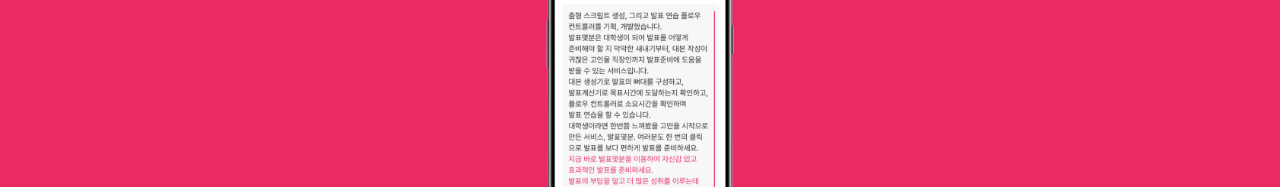
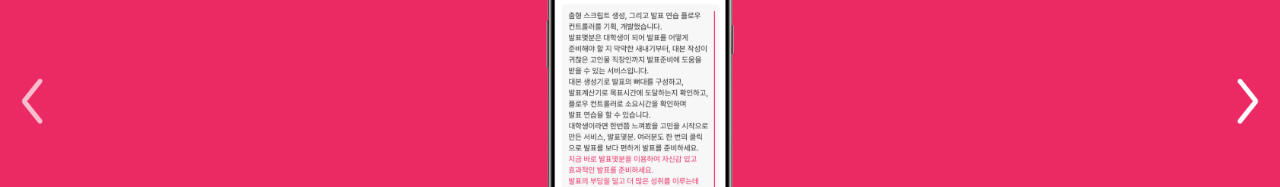
Before and after one commit to MatchaKim/balpyo_helper_CMS, a Nuxt app: page / in a window 1280 px wide. Shown: the part 266-453 px from the top of the page. Built offline with nearby package versions, Linux system fonts and the light colour scheme.

Commit message:
Feat : 화살표 추가

```diff
--- a/pages/index.vue
+++ b/pages/index.vue
@@ -1,5 +1,5 @@
 <template>
-  <div class="hello" style="position: relative; height: 90vh;">
+  <div class="hello" style="position: relative; height: 90vh">
     <div
       style="
         position: absolute;
@@ -22,8 +22,32 @@
           inactivated: currentSlide !== index,
         }"
       ></div>
+
+      <div
+        style="
+          position: absolute;
+          top: 40vh;
+          left: 50%;
+          transform: translateX(-50%);
+          z-index: 100;
+          width: 100vw;
+          display: flex;
+          justify-content: space-between;
+          gap: 10px;
+        "
+      >
+        <div>
+          <img src="/static/next icon inactivated.png" style="height: 8vh; pointer-events: none;" v-if="currentSlide==1"/>
+          <img src="/static/next icon.png" style="height: 8vh; pointer-events: none; transform: rotate(180deg)" v-else />
+        </div>
+        <div>
+          <img src="/static/next icon inactivated.png" style="height: 8vh; pointer-events: none; transform: rotate(180deg)" v-if="currentSlide==4"/>
+          <img src="/static/next icon.png" style="height: 8vh; pointer-events: none;" v-else />
+        </div>
+      </div>
     </div>
     <swiper
+    style="width:100vw"
       :slides-per-view="1"
       :space-between="0"
       :modules="modules"
@@ -34,17 +58,22 @@
       }"
     >
       <swiper-slide v-for="(item, index) in data" :key="'slide-' + index">
-        <OnBoardingCard :mainText="item.mainText" :subText="item.subText" :myPage="index+1" />
+        <OnBoardingCard
+          :mainText="item.mainText"
+          :subText="item.subText"
+          :myPage="index + 1"
+        />
       </swiper-slide>
       <swiper-slide><MainPromotionCard /></swiper-slide>
     </swiper>
     <div
-
-  :style="{ transform: currentSlide == 4 ? 'translateX(-50%) translateY(-26vh)' : 'translateX(-50%)' }"
-  class="download-button-container"
->
-      <DownLoadButton
-      />
+      :style="{
+        transform:
+          currentSlide == 4 ? 'translateX(-50%) translateY(-26vh)' : 'translateX(-50%)',
+      }"
+      class="download-button-container"
+    >
+      <DownLoadButton />
     </div>
   </div>
 </template>
@@ -103,7 +132,6 @@ a {
 .hello {
   width: 100%;
   height: 100%;
-
 }
 .activated,
 .inactivated {
@@ -124,7 +152,6 @@ a {
   border-radius: 5px;
 }
 
-
 .download-button-container {
   transition: transform 0.5s ease-in-out;
   position: absolute;
@@ -136,5 +163,4 @@ a {
   display: flex;
   justify-content: center;
 }
-
 </style>
```
Also changed, not shown: public/static/next icon inactivated.png (added), public/static/next icon.png (added).
